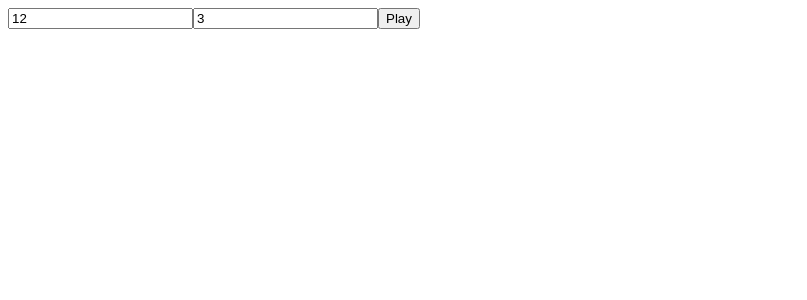
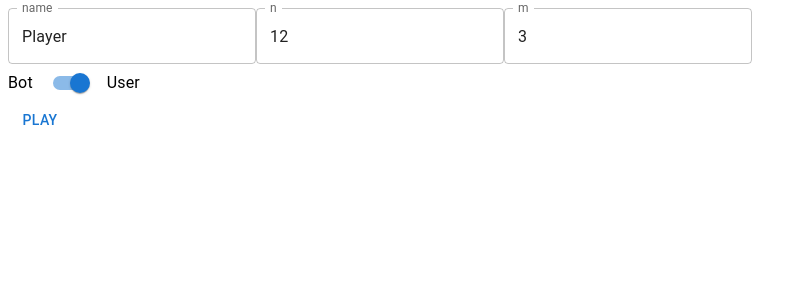
Before and after one commit to firebenderyt123/StormotionTestTask, a React (Create React App) app: page / in a window 1280 px wide. Shown: the top 300 px of the page, without its empty margins (0-807 px from the left). Built offline with nearby package versions, Linux system fonts and the light colour scheme.

Commit message:
feat: + Implemented game starting on form submitting

```diff
--- a/package.json
+++ b/package.json
@@ -11,6 +11,7 @@
     "@types/react-dom": "^18.2.6",
     "react": "^18.2.0",
     "react-dom": "^18.2.0",
+    "react-hook-form": "^7.45.1",
     "react-scripts": "5.0.1",
     "typescript": "^4.9.5"
   },
--- a/src/components/Game/GameField/index.tsx
+++ b/src/components/Game/GameField/index.tsx
@@ -1,13 +1,71 @@
 import React from "react";
+import { Box, BoxProps, Button, Typography } from "@mui/material";
+import { styled } from "@mui/material/styles";
+import Bot from "../../../core/repositories/Bot";
+import Game from "../../../core/repositories/Game";
+import User from "../../../core/repositories/User";
+import { currentPlayer } from "../../../core/services/game";
+import Match from "../Match";
 
 type GameFieldProps = {
-  n: number;
-  m: number;
-  isUserFirst: boolean;
+  bot: Bot;
+  game: Game;
+  user: User;
 };
 
-function GameField({ n, m, isUserFirst }: GameFieldProps): JSX.Element {
-  return <></>;
+function GameField({ bot, game, user }: GameFieldProps): JSX.Element {
+  const { n, m, matchesLeft } = game;
+  console.log(game);
+
+  const [selectedMatchesIndexes, setSelectedMatchesIndexes] = React.useState<
+    number[]
+  >([]);
+
+  const matchOnClick = (element: JSX.Element) => {
+    const num = Number(element.key);
+    if (!selectedMatchesIndexes.includes(num)) {
+      if (selectedMatchesIndexes.length < m)
+        setSelectedMatchesIndexes((prev) => [...prev, num]);
+    } else {
+      setSelectedMatchesIndexes((prev) => prev.filter((elem) => elem !== num));
+    }
+  };
+
+  const matches = Array.from({ length: matchesLeft }, (_, index) => {
+    const elem = (
+      <Match
+        key={index}
+        onClick={() => matchOnClick(elem)}
+        isSelected={selectedMatchesIndexes.includes(index)}
+      />
+    );
+    return elem;
+  });
+
+  return (
+    <Container>
+      <Typography>My matches: {user.matches}</Typography>
+      <Typography>{currentPlayer(game).name}'s move</Typography>
+      <MatchesList>{matches}</MatchesList>
+      <Box>
+        <Button disabled={!selectedMatchesIndexes.length}>Select</Button>
+      </Box>
+    </Container>
+  );
 }
 
+const Container = styled(Box)<BoxProps>(() => ({
+  display: "flex",
+  flexDirection: "column",
+  justifyContent: "center",
+  alignItems: "center",
+}));
+
+const MatchesList = styled(Box)<BoxProps>(() => ({
+  display: "flex",
+  flexWrap: "wrap",
+  justifyContent: "center",
+  gap: 5,
+}));
+
 export default GameField;
--- a/src/components/Game/Match/index.tsx
+++ b/src/components/Game/Match/index.tsx
@@ -1,7 +1,42 @@
 import React from "react";
+import { Box, BoxProps } from "@mui/material";
+import { styled } from "@mui/material/styles";
 
-function Match(): JSX.Element {
-  return <></>;
+type MatchProps = {
+  isSelected: boolean;
+  onClick(): void;
+};
+
+function Match({ isSelected, onClick }: MatchProps): JSX.Element {
+  const onClickHandler = React.useCallback(() => {
+    onClick();
+  }, [onClick]);
+
+  const containerStyles = {
+    cursor: "pointer",
+    marginTop: isSelected ? "-20px" : "0",
+    transition: "margin-top .2s ease-in-out",
+  };
+
+  return (
+    <Box onClick={onClickHandler} sx={containerStyles}>
+      <Head />
+      <Stick />
+    </Box>
+  );
 }
 
-export default Match;
+const Head = styled(Box)<BoxProps>(() => ({
+  width: 5,
+  height: 5,
+  backgroundColor: "#000",
+  borderRadius: "100% 100% 0 0",
+}));
+
+const Stick = styled(Box)<BoxProps>(() => ({
+  width: 5,
+  height: 50,
+  backgroundColor: "#cb913c",
+}));
+
+export default React.memo(Match);
--- a/src/components/Game/StartForm/index.tsx
+++ b/src/components/Game/StartForm/index.tsx
@@ -1,57 +1,82 @@
 import React from "react";
+import { Button, Stack, Switch, TextField, Typography } from "@mui/material";
+import { useForm, SubmitHandler } from "react-hook-form";
+import { FormInputs } from "./types";
 
 type StartFormProps = {
-  onSubmit(data: any): void;
+  onSubmit(data: FormInputs): void;
 };
 
 function StartForm({ onSubmit }: StartFormProps): JSX.Element {
-  const [nValue, setNValue] = React.useState<number>(12);
-  const [mValue, setMValue] = React.useState<number>(3);
-
-  const nOnChangeHanlder = (event: any) => {
-    const val = +event.target.value;
-    if (val >= 3 && val >= mValue && val <= 100) {
-      setNValue(val);
-    }
-  };
-
-  const mOnChangeHanlder = (event: any) => {
-    const val = +event.target.value;
-    if (val >= 2 && val <= 10) {
-      setMValue(val);
-    }
-  };
-
-  const onSubmitHadler = (event: any) => {
-    event.preventDefault();
-    const data = {
-      n: nValue,
-      m: mValue,
-    };
-    onSubmit(data);
-  };
+  const {
+    register,
+    handleSubmit,
+    formState: { errors },
+  } = useForm<FormInputs>({
+    defaultValues: {
+      name: "Player",
+      n: 12,
+      m: 3,
+      isUserFirst: true,
+    },
+  });
+  const onSubmitHandler: SubmitHandler<FormInputs> = (data) => onSubmit(data);
 
   return (
-    <form onSubmit={onSubmitHadler}>
-      <input
+    <form onSubmit={handleSubmit(onSubmitHandler)}>
+      <TextField
+        type="text"
+        label="name"
+        {...register("name", nameValidate)}
+        error={!!errors.name}
+        helperText={errors.name?.message}
+      />
+      <TextField
         type="number"
-        name="n"
-        placeholder="n"
-        min="3"
-        value={nValue}
-        onChange={nOnChangeHanlder}
+        label="n"
+        {...register("n", nValidate)}
+        error={!!errors.n}
+        helperText={errors.n?.message}
       />
-      <input
+      <TextField
         type="number"
-        name="m"
-        placeholder="m"
-        min="2"
-        value={mValue}
-        onChange={mOnChangeHanlder}
+        label="m"
+        {...register("m", mValidate)}
+        error={!!errors.m}
+        helperText={errors.m?.message}
       />
-      <button type="submit">Play</button>
+      <Stack direction="row" spacing={1} alignItems="center">
+        <Typography>Bot</Typography>
+        <Switch defaultChecked {...register("isUserFirst")} />
+        <Typography>User</Typography>
+      </Stack>
+      <Button type="submit">Play</Button>
     </form>
   );
 }
 
+const nameValidate = {
+  required: "'name' is required",
+  minLength: { value: 2, message: "Min length is 2" },
+  maxLength: { value: 16, message: "Max length is 16" },
+  pattern: {
+    value: /^[a-z]+(?:[0-9_]*)$/i,
+    message: "Invalid 'name'",
+  },
+};
+
+const nValidate = {
+  required: "'n' is required",
+  valueAsNumber: true,
+  min: { value: 3, message: "Min value is 3" },
+  max: { value: 100, message: "Max value is 100" },
+};
+
+const mValidate = {
+  required: "'m' is required",
+  valueAsNumber: true,
+  min: { value: 2, message: "Min value is 2" },
+  max: { value: 10, message: "Max value is 10" },
+};
+
 export default StartForm;
--- /dev/null
+++ b/src/components/Game/StartForm/types.ts
@@ -0,0 +1,8 @@
+type FormInputs = {
+  name: string;
+  n: number;
+  m: number;
+  isUserFirst: boolean;
+};
+
+export { type FormInputs };
--- a/src/containers/GameContainer/index.tsx
+++ b/src/containers/GameContainer/index.tsx
@@ -1,12 +1,41 @@
 import React from "react";
+import GameField from "../../components/Game/GameField";
 import StartForm from "../../components/Game/StartForm";
+import { FormInputs } from "../../components/Game/StartForm/types";
+import Bot from "../../core/repositories/Bot";
+import Game from "../../core/repositories/Game";
+import User from "../../core/repositories/User";
+import { initGame } from "../../core/services/game";
 
 function GameContainer(): JSX.Element {
-  const onPlayClick = React.useCallback((data: any) => {
-    console.log(data);
+  const [bot, setBot] = React.useState<Bot>();
+  const [game, setGame] = React.useState<Game>();
+  const [user, setUser] = React.useState<User>();
+
+  const playOnClick = React.useCallback((data: FormInputs) => {
+    const { name, n, m, isUserFirst } = data;
+
+    const gameResp = initGame(name, n, m, isUserFirst);
+    if (typeof gameResp !== "string") {
+      if (isUserFirst) {
+        setBot(gameResp.players[1] as Bot);
+        setUser(gameResp.players[0] as User);
+      } else {
+        setBot(gameResp.players[0] as Bot);
+        setUser(gameResp.players[1] as User);
+      }
+
+      setGame(gameResp);
+    } else {
+      console.error(gameResp);
+    }
   }, []);
 
-  return <StartForm onSubmit={onPlayClick} />;
+  return !bot || !game || !user ? (
+    <StartForm onSubmit={playOnClick} />
+  ) : (
+    <GameField bot={bot} game={game} user={user} />
+  );
 }
 
 export default GameContainer;
--- a/src/core/interfaces/Player.ts
+++ b/src/core/interfaces/Player.ts
@@ -4,7 +4,6 @@ interface PlayerConstructorType {
 
 interface PlayerInstanceType {
   name: string;
-  isBot: boolean;
   matches: number;
   takeMatches(matches: number): void;
 }
--- a/src/core/repositories/Bot.ts
+++ b/src/core/repositories/Bot.ts
@@ -5,7 +5,7 @@ class Bot extends Player implements BotInstanceType {
   heaps;
 
   constructor(n: number, m: number, name: string = "Bot") {
-    super(name, true);
+    super(name);
     this.heaps = new Array(n).fill(2 * n + 1) as number[];
   }
 
--- a/src/core/repositories/Player.ts
+++ b/src/core/repositories/Player.ts
@@ -2,12 +2,10 @@ import { PlayerInstanceType } from "../interfaces/Player";
 
 class Player implements PlayerInstanceType {
   name: string;
-  isBot: boolean;
   matches: number;
 
-  constructor(name: string, isBot: boolean = false) {
+  constructor(name: string) {
     this.name = name;
-    this.isBot = isBot;
     this.matches = 0;
   }
 
--- a/src/core/repositories/User.ts
+++ b/src/core/repositories/User.ts
@@ -1,10 +1,6 @@
 import { UserInstanceType } from "../interfaces/User";
 import Player from "./Player";
 
-class User extends Player implements UserInstanceType {
-  constructor(name: string) {
-    super(name, false);
-  }
-}
+class User extends Player implements UserInstanceType {}
 
 export default User;
--- a/src/core/services/game.ts
+++ b/src/core/services/game.ts
@@ -1,6 +1,7 @@
 import Bot from "../repositories/Bot";
 import Game from "../repositories/Game";
-import User from "../repositories/Player";
+import Player from "../repositories/Player";
+import User from "../repositories/User";
 
 function initGame(
   userName: string,
@@ -47,4 +48,8 @@ function userTakeMatches(game: Game, matches: number): void {
   game.nextPlayer();
 }
 
-export { initGame, botTakeMatches, userTakeMatches };
+function currentPlayer(game: Game): Player {
+  return game.getCurrentPlayer();
+}
+
+export { initGame, botTakeMatches, userTakeMatches, currentPlayer };
```
Also changed, not shown: 1 other file (tests, documents, lock files or other folders).
